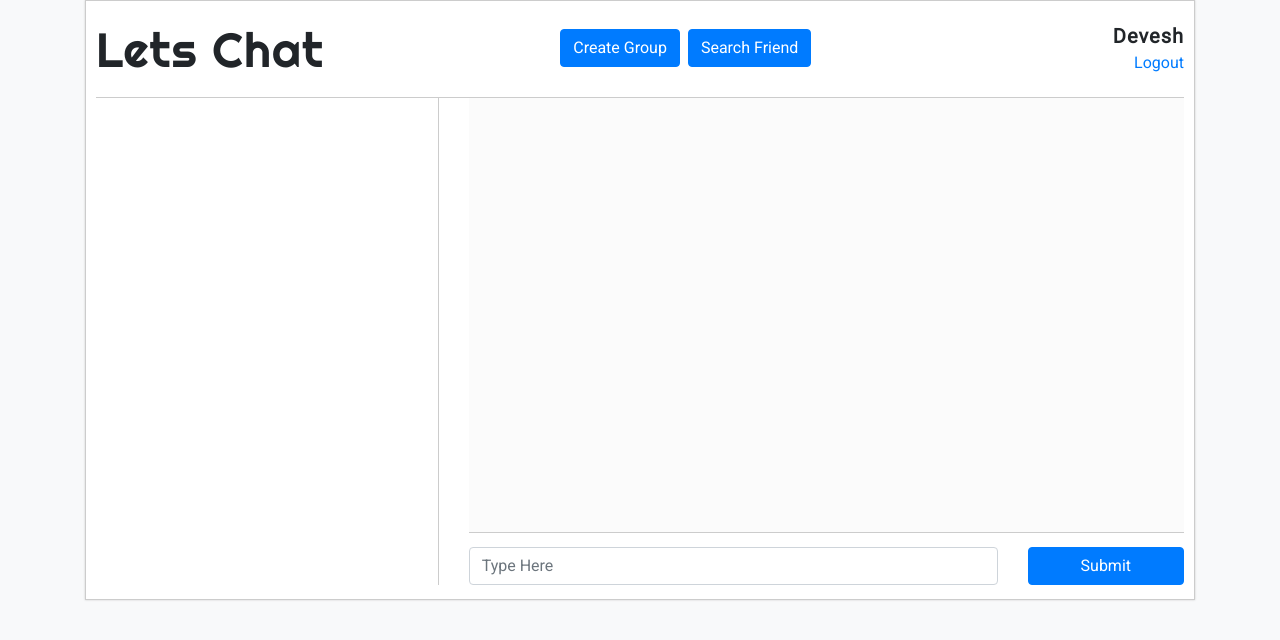
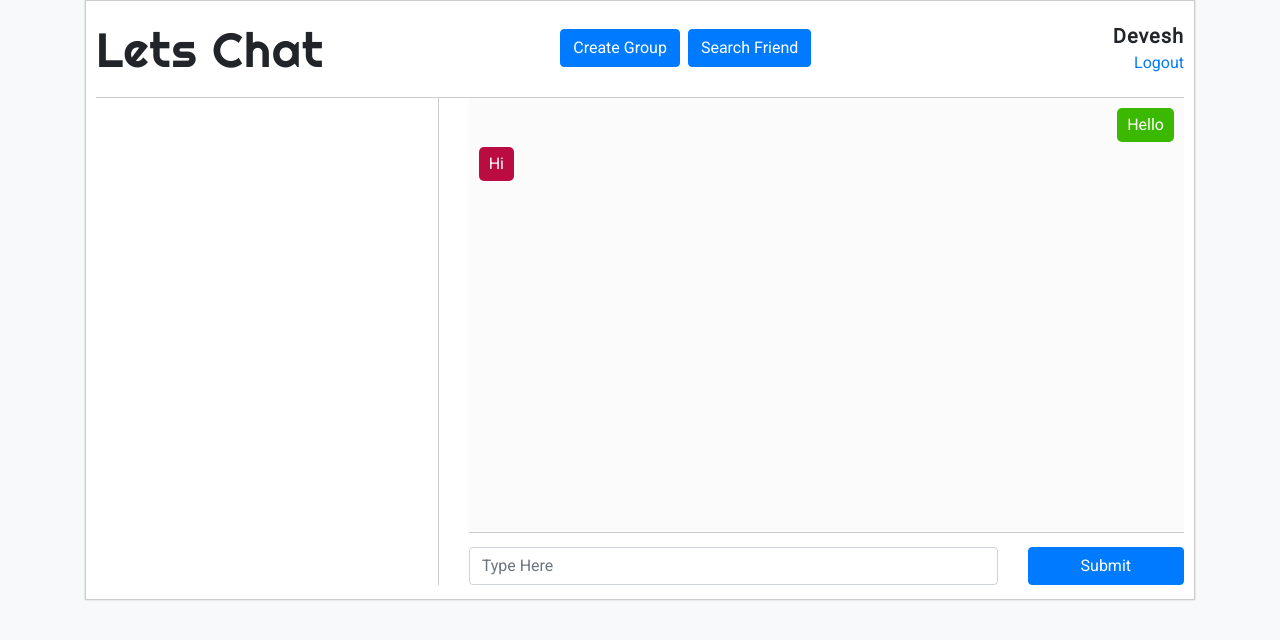
Before and after one commit to devgautam170291/letsChat, an Angular app in the folder Client/: page /chatbox in a window 1280 px wide. Shown: the top 640 px of the page. Built offline with nearby package versions, Linux system fonts and the light colour scheme; a web font is replaced by a local one.

Commit message:
chatbox screen

```diff
--- a/Client/src/app/pages/chatbox/chatbox.component.css
+++ b/Client/src/app/pages/chatbox/chatbox.component.css
@@ -3,6 +3,8 @@
   padding: 10px;
   border: 1px solid #ccc;
   box-shadow: 0px 0px 2px 0px #ccc;
+  position: relative;
+  overflow: hidden;
 }
 .user-avatar {
   width: 100px;
@@ -43,6 +45,7 @@
   border-bottom: 1px solid #ccc;
   padding: 10px;
   background: #fbfbfb;
+  overflow: auto;
 }
 
 .connected-users {
@@ -60,3 +63,48 @@
   text-align: right;
   width: 100%;
 }
+
+.my-msg {
+  float: right;
+  padding: 5px 10px;
+  background: #3bb900;
+  border-radius: 5px;
+  color: #ffffff;
+  clear: both;
+  margin-bottom: 5px;
+}
+
+.your-msg {
+  float: left;
+  clear: both;
+  padding: 5px 10px;
+  background: #bb0c41;
+  color: #ffffff;
+  border-radius: 5px;
+  margin-bottom: 5px;
+}
+
+#search-frnd {
+  width: 500px;
+  height: 100%;
+  position: absolute;
+  top: 0;
+  background: #fff;
+  border-left: 1px solid #ccc;
+  transition: 0.5s ease;
+}
+
+.close-frnd {
+  right: -500px !important;
+}
+
+.open-frnd {
+  right: 0px !important;
+}
+
+.close-btn .fa {
+  font-size: 30px;
+  cursor: pointer;
+  position: relative;
+  left: 2px;
+}
--- a/Client/src/app/pages/chatbox/chatbox.component.html
+++ b/Client/src/app/pages/chatbox/chatbox.component.html
@@ -15,7 +15,7 @@
               <div class="d-table">
                 <div class="group-btn text-right">
                   <button class="btn btn-primary mr-2" data-toggle="modal" data-target="#grp-modal">Create Group</button>
-                  <button class="btn btn-primary">Search Friend</button>
+                  <button class="btn btn-primary" (click)="showFrnd(true)">Search Friend</button>
                 </div>
               </div>
             </div>
@@ -45,7 +45,8 @@
       <div class="col-md-8">
         <div class="msg-wrapper">
           <div class="msg-display-screen">
-
+            <div class="my-msg">Hello</div>
+            <div class="your-msg">Hi</div>
           </div>
           <div class="msg-send">
             <div class="row">
@@ -59,6 +60,17 @@
           </div>
         </div>
       </div>
+    </div>
+  </div>
+  <div id="search-frnd" [ngClass]="showFrndSearch ? 'open-frnd' : 'close-frnd'">
+    <div class="close-search-frnd">
+      <div class="close-btn">
+        <i class="fa fa-times-circle d-inline-block" (click)="showFrnd(false)" aria-hidden="true"></i>
+      </div>
+    </div>
+    <div class="frnd-search-box"></div>
+    <div class="frnd-list">
+
     </div>
   </div>
 </div>
--- a/Client/src/app/pages/chatbox/chatbox.component.ts
+++ b/Client/src/app/pages/chatbox/chatbox.component.ts
@@ -8,8 +8,16 @@ import { Component, OnInit } from '@angular/core';
 export class ChatboxComponent implements OnInit {
 
   constructor() { }
+  showFrndSearch: boolean = false;
 
   ngOnInit() {
   }
 
+  showFrnd(val){
+    if(this.showFrndSearch === val){
+      return;
+    }
+    this.showFrndSearch = val;
+  }
+
 }
--- a/Client/src/app/pages/home/home.component.html
+++ b/Client/src/app/pages/home/home.component.html
@@ -1,3 +1,9 @@
-<p>
-  home works!
-</p>
+<div id="home" class="p-5">
+  <div class="form-header text-center">
+    <h2>Lets Chat</h2>
+  </div>
+  <div class="login-signup text-center">
+    <button class="btn btn-primary mr-2" routerLink="/login">Login</button>
+    <button class="btn btn-primary ml-2" routerLink="/signup">Sign Up</button>
+  </div>
+</div>
--- a/Client/src/index.html
+++ b/Client/src/index.html
@@ -14,6 +14,8 @@
 <!--  font-family: 'Roboto', sans-serif; -->
 <!--  font-family: 'Vast Shadow', cursive; -->
 <!--  font-family: 'Righteous', cursive; -->
+<!--  Font Awesome-->
+  <link rel="stylesheet" href="https://stackpath.bootstrapcdn.com/font-awesome/4.7.0/css/font-awesome.min.css">
 </head>
 <body>
   <app-root></app-root>
```
